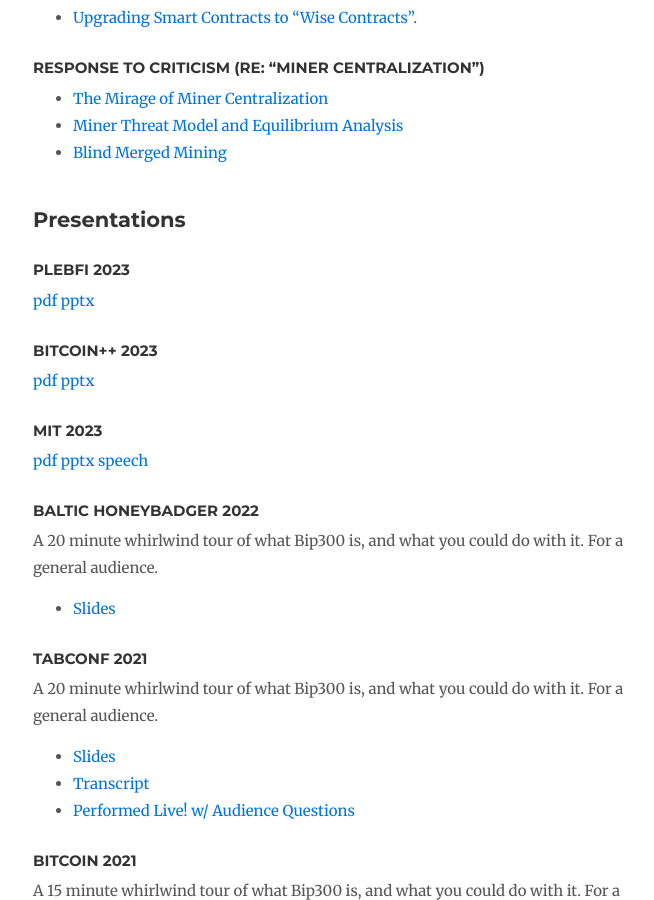
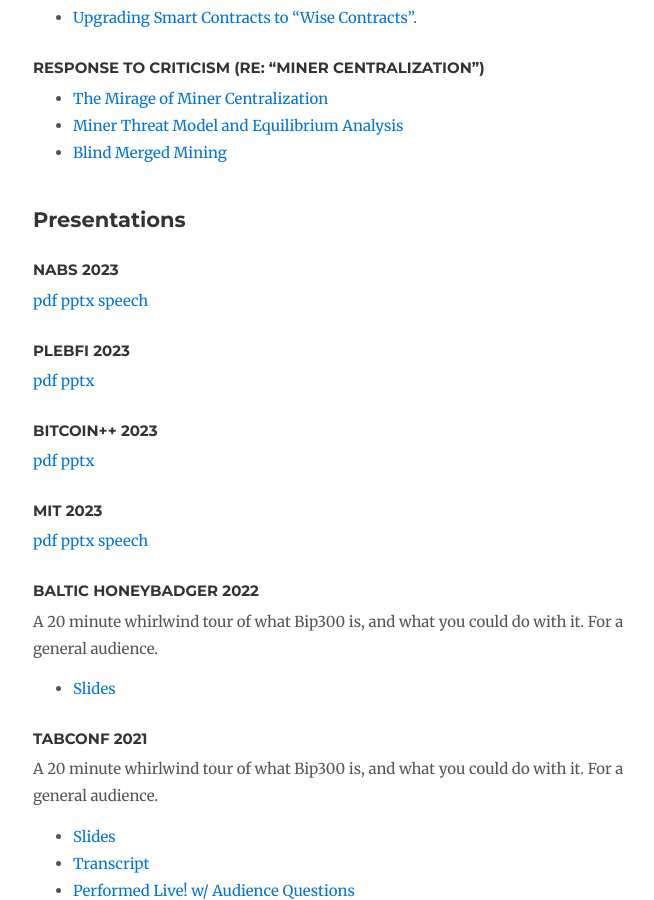
Before and after one commit to drivechain-project/drivechain.info, a Jekyll site: the page built from literature/index.md, in a window 1280 px wide and 900 px high, scrolled down 620 px. Shown: the whole window, without its empty margins (137-791 px from the left). Built offline with Jekyll 4.4.1, drawn with Linux system fonts in a browser that asks for light colours; our own code applies the rules of GitHub Pages for plain Markdown files; comment, search, counter and statistics services are not loaded.

Commit message:
add NABS presentation

```diff
--- a/literature/index.md
+++ b/literature/index.md
@@ -31,6 +31,12 @@
 
 
 ## Presentations
+
+### NABS 2023
+
+[pdf](https://www.drivechain.info/media/slides/NABS-2023.pdf)
+[pptx](https://www.drivechain.info/media/slides/NABS-2023.pptx)
+[speech](https://www.drivechain.info/media/slides/NABS-2023-speech.pdf)
 
 
 ### PlebFi 2023
```
Also changed, not shown: 3 other files.
